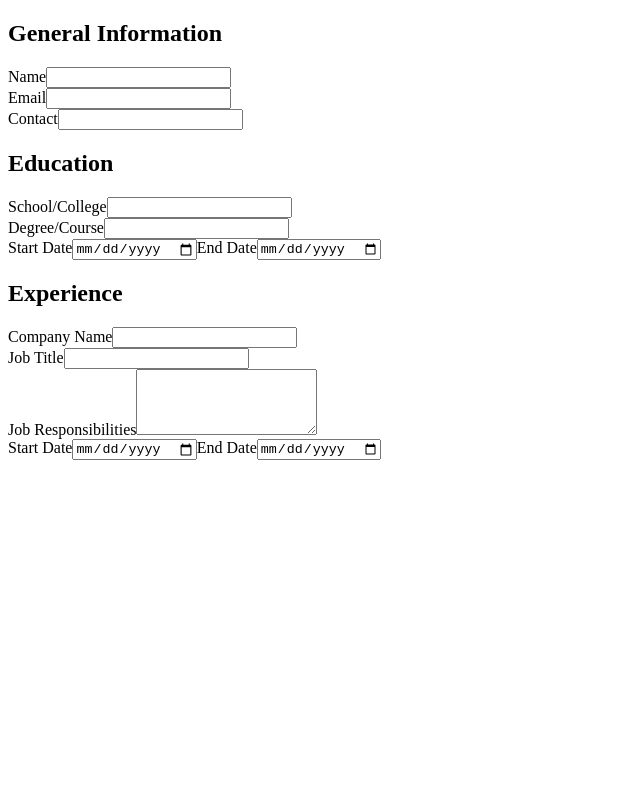
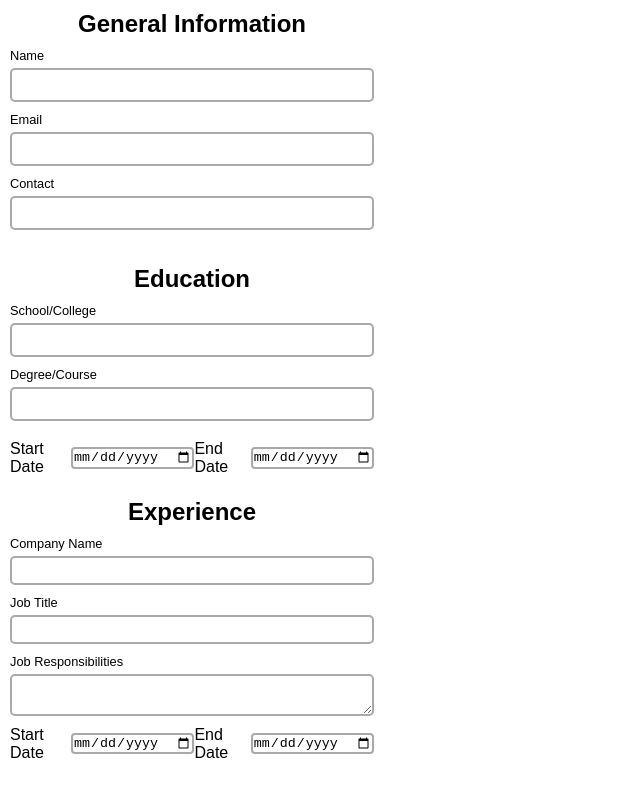
Before and after one commit to amriteshx1/cv-generator, a React (Vite) app in the folder cv-generator/: page / in a window 1280 px wide. Shown: the top 796 px of the page, without its empty margins (0-640 px from the left). Built offline with nearby package versions, Linux system fonts and the light colour scheme.

Commit message:
Add styles to components and some minor tweaks

```diff
--- /dev/null
+++ b/cv-generator/src/App.css
@@ -0,0 +1,71 @@
+*{
+    margin: 0;
+    padding: 0;
+    box-sizing: border-box;
+}
+
+.container{
+    height: 100vh;
+    width: 30vw;
+    display: flex;
+    flex-direction: column;
+    align-items: center;
+    justify-content: flex-start;
+    gap: 15px;
+    font-family: sans-serif;
+}
+.ginfo, .einfo, .exinfo{
+    height: 30%;
+    width: 100%;
+    display: flex;
+    flex-direction: column;
+    justify-content: center;
+    align-items: center;
+    gap: 10px;
+    padding: 10px;
+}
+.gdetails, .edetails, .exdetails{
+    height: 28%;
+    width: 100%;
+    display: flex;
+    flex-direction: column;
+    justify-content: flex-start;
+    align-items: center;
+    gap: 5px;
+}
+.gdetails > label, .edetails > label, .exdetails > label{
+    align-self: flex-start;
+    font-size: 1vw;
+    font-family: inherit;
+}
+.gdetails > input, .edetails > input, .exdetails > input, .exdetails > textarea{
+    height: 74%;
+    width: 100%;
+    padding: 5px;
+    font-size: 1vw;
+    border-radius: 5px;
+    appearance: none;
+    border: 2px solid darkgray;
+}
+.date, .date2{
+    height: 100%;
+    width: 100%;
+    display: flex;
+    align-items: center;
+    justify-content: space-between;
+}
+.miniDate1, .miniDate2{
+    display: flex;
+    justify-content: center;
+    align-items: center;
+    gap: 5px;
+}
+.date > label, .date2 > label{
+    font-size: 1vw;
+    font-family: inherit;
+}
+input[type="date"]{
+    appearance: none;
+    border: 2px solid darkgray;
+    border-radius: 4px;
+}
--- a/cv-generator/src/App.jsx
+++ b/cv-generator/src/App.jsx
@@ -1,3 +1,5 @@
+import "./App.css";
+
 function GeneralInfo(){
   return (
     <div className="ginfo">
@@ -38,11 +40,15 @@ function Education(){
 
         <div className="edetails">
           <div className="date">
+            <div className="miniDate1">
             <label htmlFor="startDate">Start Date</label>
             <input type="date" name="start-date" id="startDate" />
+            </div>
 
+            <div className="miniDate1">
             <label htmlFor="endDate">End Date</label>
             <input type="date" name="end-date" id="endDate" />
+            </div>
           </div>
         </div>
       </div>
@@ -71,11 +77,15 @@ function Experience(){
 
         <div className="exdetails">
           <div className="date2">
+            <div className="miniDate2">
             <label htmlFor="startDate2">Start Date</label>
             <input type="date" name="start-date2" id="startDate2" />
+            </div>
 
+            <div className="miniDate2">
             <label htmlFor="endDate2">End Date</label>
             <input type="date" name="end-date2" id="endDate2" />
+            </div>
           </div>
         </div>
 
```
